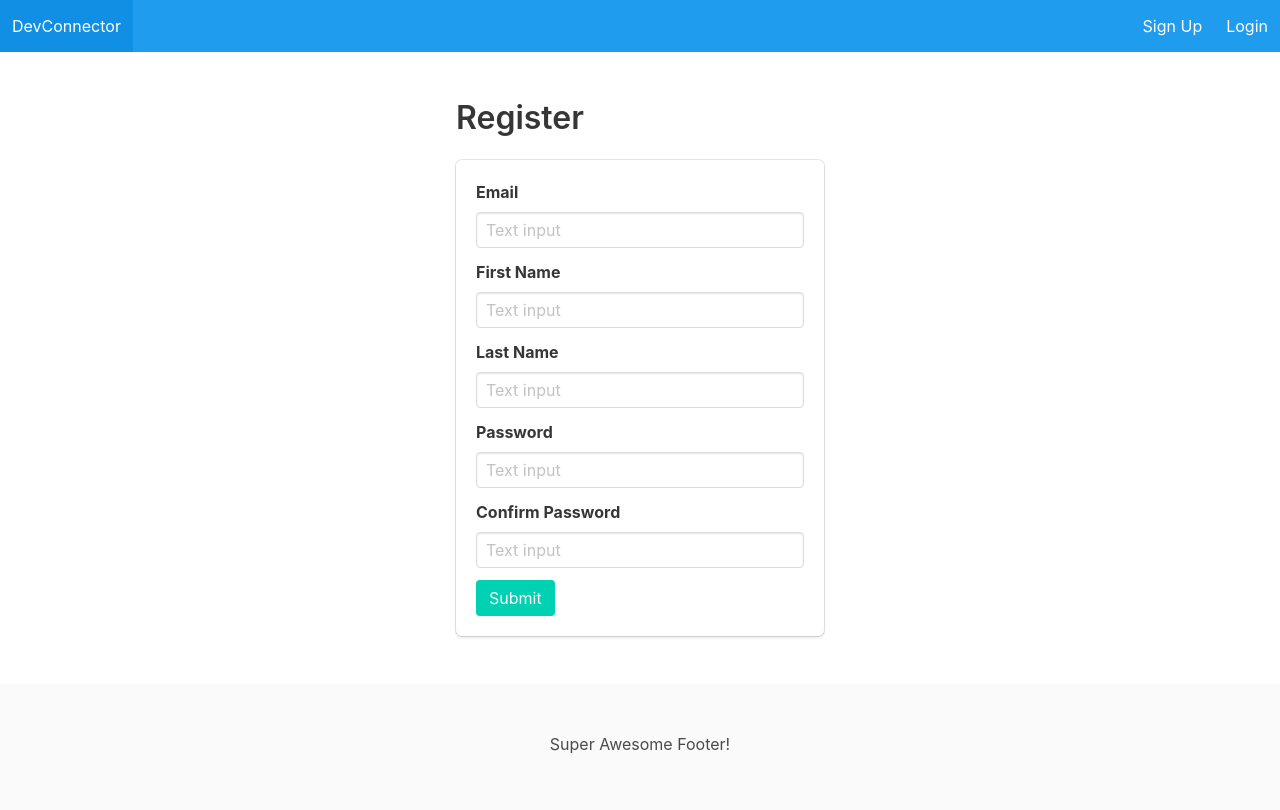
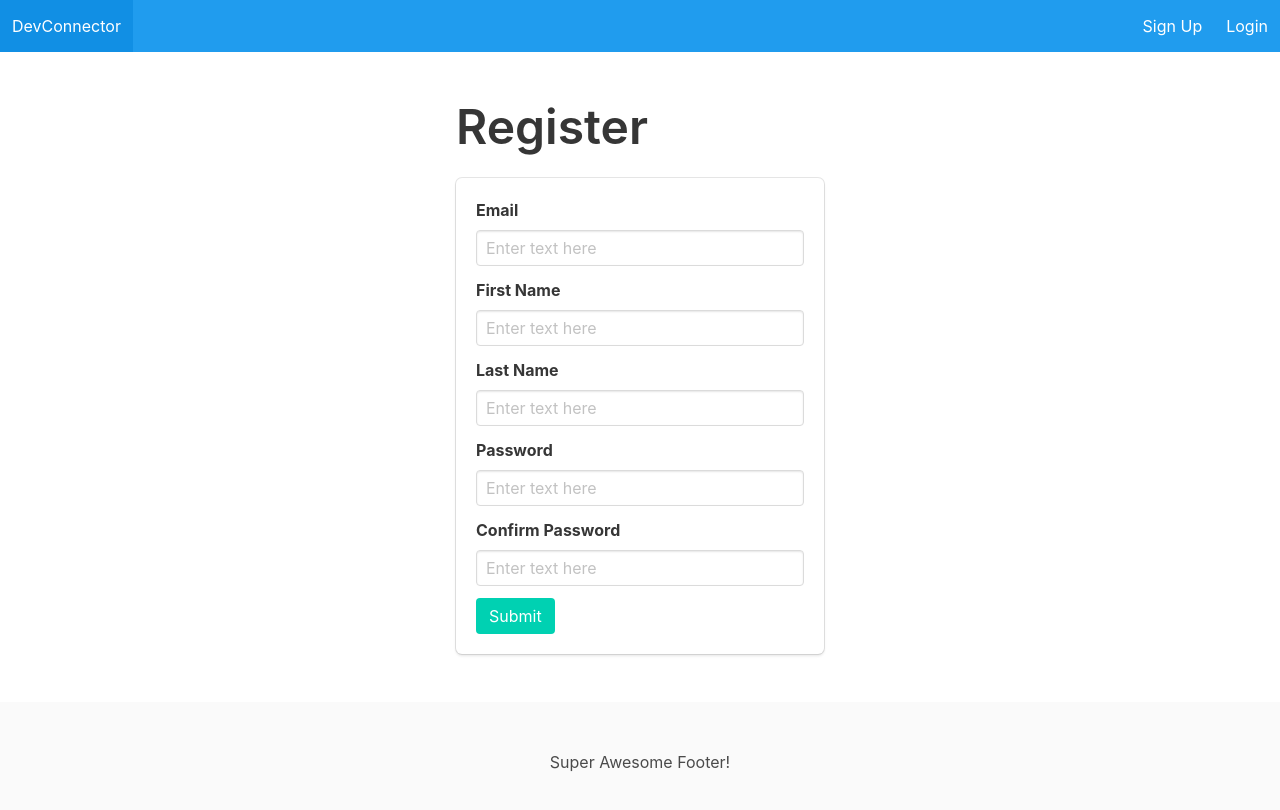
Before and after one commit to setholito/devconnector, a React (Create React App) app in the folder client/: page /register in a window 1280 px wide. Shown: the top 810 px of the page. Built offline with nearby package versions, Linux system fonts and the light colour scheme.

Commit message:
Add button, input and hero components. Update Login and Register functionality.

```diff
--- a/client/src/components/auth/Login.jsx
+++ b/client/src/components/auth/Login.jsx
@@ -7,12 +7,30 @@ class Login extends Component {
     constructor(props) {
         super(props)
 
+        this.state = {
+            email: '',
+            password: '',
+            errors: {}
+        }
+
         this.handleSubmit = this.handleSubmit.bind(this)
+        this.handleTextUpdate = this.handleTextUpdate.bind(this)
     }
 
     handleSubmit(e) {
         e.preventDefault()
-        console.log('Submitted from form!')
+        const { email, password } = this.state
+
+        const userCredentials = {
+            email,
+            password
+        }
+
+        console.log(userCredentials)
+    }
+
+    handleTextUpdate(id, text) {
+        this.setState({ [id]: text })
     }
 
     render() {
@@ -21,11 +39,20 @@ class Login extends Component {
                 <div className="container">
                     <div className="columns">
                         <div className="column is-4 is-offset-4">
-                            <h3 className="title is-3">Login</h3>
+                            <h1 className="title is-1">Login</h1>
                             <div className="box">
                                 <form onSubmit={this.handleSubmit}>
-                                    <TextInput label="Email" />
-                                    <TextInput label="Password" />
+                                    <TextInput
+                                        id="email"
+                                        label="Email"
+                                        onTextChange={this.handleTextUpdate}
+                                    />
+                                    <TextInput
+                                        id="password"
+                                        label="Password"
+                                        onTextChange={this.handleTextUpdate}
+                                        type="password"
+                                    />
                                     <button
                                         className="button is-primary"
                                         type="submit"
--- a/client/src/components/auth/Register.jsx
+++ b/client/src/components/auth/Register.jsx
@@ -2,39 +2,93 @@ import React, { Component } from 'react'
 import PropTypes from 'prop-types'
 
 import TextInput from '../form/TextInput'
+import Button from '../elements/Button'
 
 class Register extends Component {
     constructor(props) {
         super(props)
 
-        this.handleSubmit = this.handleSubmit.bind(this)
+        this.state = {
+            email: '',
+            firstName: '',
+            lastName: '',
+            password: '',
+            password2: '',
+            errors: {}
+        }
+
+        this.onFormSubmit = this.onFormSubmit.bind(this)
+        this.handleTextUpdate = this.handleTextUpdate.bind(this)
     }
 
-    handleSubmit(e) {
+    onFormSubmit(e) {
         e.preventDefault()
-        console.log('Submitted from form!')
+        const { email, firstName, lastName, password, password2 } = this.state
+
+        const newUser = {
+            email,
+            firstName,
+            lastName,
+            password,
+            password2
+        }
+
+        console.log(newUser)
+    }
+
+    handleTextUpdate(id, text) {
+        this.setState({ [id]: text })
     }
 
     render() {
+        const { email, firstName, lastName, password, password2 } = this.state
+
         return (
             <section className="section register">
                 <div className="container">
                     <div className="columns">
                         <div className="column is-4 is-offset-4">
-                            <h3 className="title is-3">Register</h3>
+                            <h1 className="title is-1">Register</h1>
                             <div className="box">
-                                <form onSubmit={this.handleSubmit}>
-                                    <TextInput label="Email" />
-                                    <TextInput label="First Name" />
-                                    <TextInput label="Last Name" />
-                                    <TextInput label="Password" />
-                                    <TextInput label="Confirm Password" />
-                                    <button
-                                        className="button is-primary"
-                                        type="submit"
-                                    >
-                                        Submit
-                                    </button>
+                                <form onSubmit={this.onFormSubmit}>
+                                    <TextInput
+                                        hasError={false}
+                                        id="email"
+                                        label="Email"
+                                        onTextChange={this.handleTextUpdate}
+                                        value={email}
+                                    />
+                                    <TextInput
+                                        hasError={false}
+                                        id="firstName"
+                                        label="First Name"
+                                        onTextChange={this.handleTextUpdate}
+                                        value={firstName}
+                                    />
+                                    <TextInput
+                                        hasError={false}
+                                        id="lastName"
+                                        label="Last Name"
+                                        onTextChange={this.handleTextUpdate}
+                                        value={lastName}
+                                    />
+                                    <TextInput
+                                        hasError={false}
+                                        id="password"
+                                        label="Password"
+                                        onTextChange={this.handleTextUpdate}
+                                        type="password"
+                                        value={password}
+                                    />
+                                    <TextInput
+                                        hasError={false}
+                                        id="password2"
+                                        label="Confirm Password"
+                                        onTextChange={this.handleTextUpdate}
+                                        type="password"
+                                        value={password2}
+                                    />
+                                    <Button type="submit" />
                                 </form>
                             </div>
                         </div>
--- /dev/null
+++ b/client/src/components/elements/Button.jsx
@@ -0,0 +1,22 @@
+import React from 'react'
+import PropTypes from 'prop-types'
+
+function Button({ text, type }) {
+    return (
+        <button className="button is-primary" type={type}>
+            {text}
+        </button>
+    )
+}
+
+Button.defaultProps = {
+    text: 'Submit',
+    type: 'button'
+}
+
+Button.propTypes = {
+    text: PropTypes.string.isRequired,
+    type: PropTypes.string.isRequired
+}
+
+export default Button
--- a/client/src/components/form/TextInput.jsx
+++ b/client/src/components/form/TextInput.jsx
@@ -2,17 +2,34 @@ import React, { Component } from 'react'
 import PropTypes from 'prop-types'
 
 class TextInput extends Component {
+    constructor() {
+        super()
+
+        this.handleTextChange = this.handleTextChange.bind(this)
+    }
+
+    handleTextChange(e) {
+        const { id, value } = e.target
+        this.props.onTextChange(id, value)
+    }
+
     render() {
-        const { label } = this.props
+        const { hasError, id, label, placeholder, type, value } = this.props
+        const errorClass = hasError ? 'is-danger' : ''
 
         return (
             <div className="field">
-                <label className="label">{label}</label>
+                <label className="label" htmlFor={id}>
+                    {label}
+                </label>
                 <div className="control">
                     <input
-                        className="input"
-                        type="text"
-                        placeholder="Text input"
+                        id={id}
+                        className={`input ${errorClass}`}
+                        type={type}
+                        placeholder={placeholder}
+                        onChange={this.handleTextChange}
+                        value={value}
                     />
                 </div>
             </div>
@@ -21,11 +38,14 @@ class TextInput extends Component {
 }
 
 TextInput.defaultProps = {
-    // myProp: 'String'
+    placeholder: 'Enter text here',
+    type: 'text'
 }
 
 TextInput.propTypes = {
-    // myProp: PropTypes.string.isRequired
+    id: PropTypes.string.isRequired,
+    placeholder: PropTypes.string,
+    type: PropTypes.string
 }
 
 export default TextInput
--- /dev/null
+++ b/client/src/components/layout/Hero.jsx
@@ -0,0 +1,13 @@
+import React from 'react'
+
+function Hero({ children }) {
+    return (
+        <section className="hero is-dark">
+            <div className="hero-body">
+                <div className="container has-text-centered">{children}</div>
+            </div>
+        </section>
+    )
+}
+
+export default Hero
--- a/client/src/components/layout/SplashPage.jsx
+++ b/client/src/components/layout/SplashPage.jsx
@@ -1,11 +1,14 @@
 import React, { Component } from 'react'
 import PropTypes from 'prop-types'
 import { Link } from 'react-router-dom'
+
+import Hero from './Hero'
 
 class SplashPage extends Component {
     render() {
         return (
             <div className="splash-page">
+                <Hero>
                     <div className="field has-addons">
                         <p className="control">
                             <Link to="/register" className="button">
@@ -18,6 +21,7 @@ class SplashPage extends Component {
                             </Link>
                         </p>
                     </div>
+                </Hero>
             </div>
         )
     }
```
Lines whose indentation alone changed are shown as unchanged.
